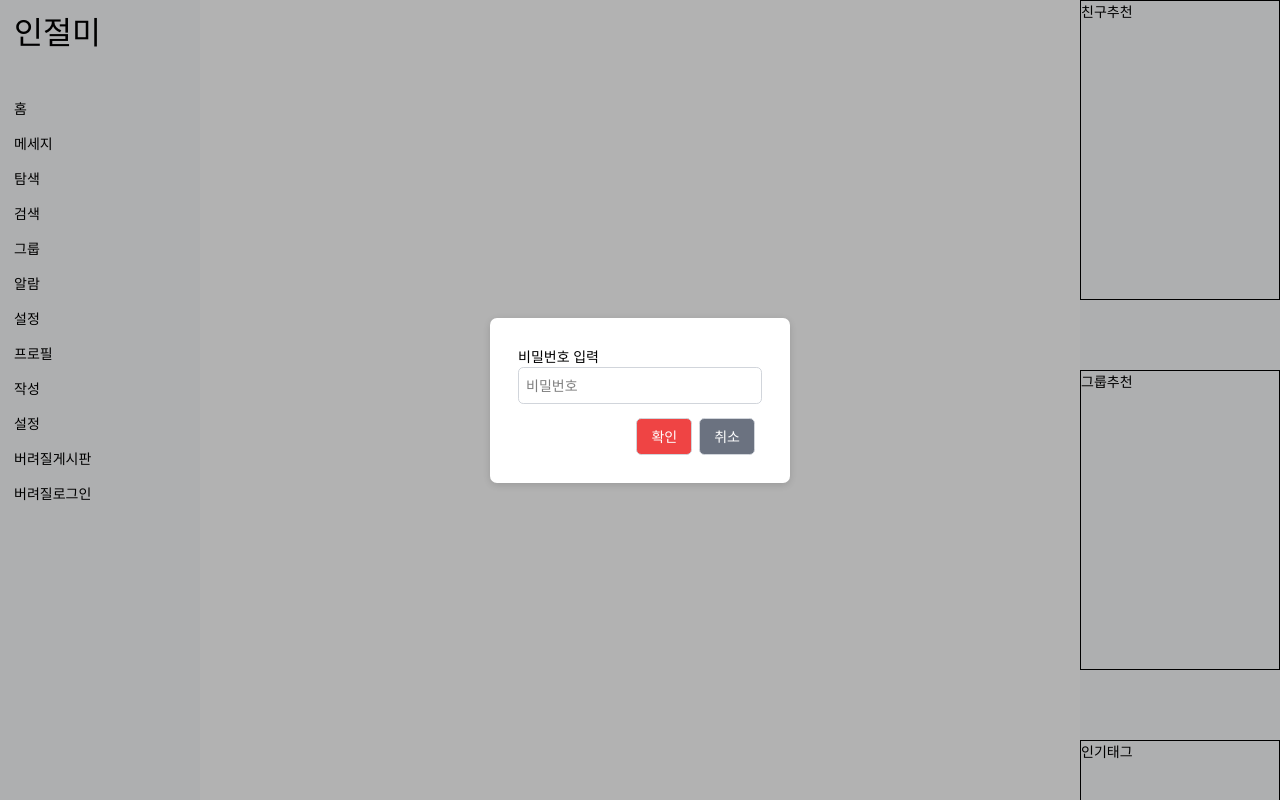
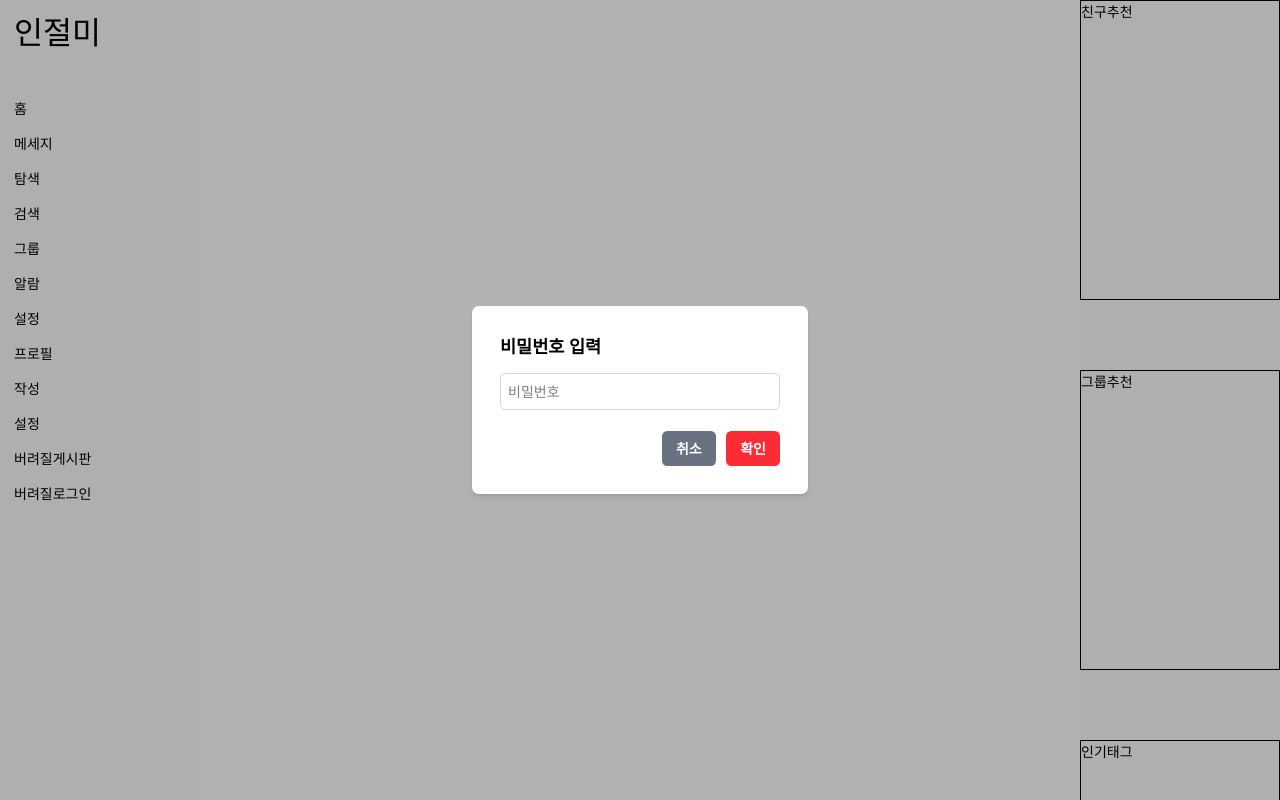
Before and after one commit to DaehyungKim/Injeolmi, a Next.js app in the folder front/: page /guest-board/update/1 in a window 1280 px wide. Shown: the top 800 px of the page. Built offline with nearby package versions, Linux system fonts and the light colour scheme; no server answers.

Commit message:
콘솔 경고 수정

```diff
--- a/front/src/app/guest-board/update/[id]/page.tsx
+++ b/front/src/app/guest-board/update/[id]/page.tsx
@@ -9,13 +9,17 @@ import {
   BoardForm,
   type iUpdate
 } from '@/features/guest-board';
+import { use } from 'react';
 
 
-const GuestBoardUpdatePage = ({ params }: { params: { id: string } }) => {
+
+const GuestBoardUpdatePage = ({ params }: { params: Promise<{ id:string }> }) => {
+  const { id } = use(params);
   const [boardItem, setBoardItem] = useState<iUpdate | null>(null);
   const [password, setPassword] = useState("");
   const [showModal, setShowModal] = useState(true);
   const router = useRouter();
+
 
   const loadPost = async () => {
     if (!password) {
@@ -23,7 +27,7 @@ const GuestBoardUpdatePage = ({ params }: { params: { id: string } }) => {
       return;
     }
     try {
-      const response = await getPostForUpdate(Number(params.id), password);
+      const response = await getPostForUpdate(Number(id), password);
       setBoardItem({ ...response, preImages: response.preImages || [] });
       setShowModal(false);
     } catch (error) {
@@ -50,7 +54,7 @@ const GuestBoardUpdatePage = ({ params }: { params: { id: string } }) => {
         password={password}
         setPassword={setPassword}
         onConfirm={loadPost}
-        onCancel={() => router.push(`/guest-board/read/${params.id}`)}
+        onCancel={() => router.push(`/guest-board/read/${id}`)}
       />
     );
   }
--- a/front/src/components/ui/Modal.module.css
+++ /dev/null
@@ -1,55 +0,0 @@
-/* 모달 */
-.modal-backdrop {
-    position: fixed;
-    top: 0;
-    left: 0;
-    width: 100vw;
-    height: 100vh;
-    background: rgba(0, 0, 0, 0.3);
-    display: flex;
-    align-items: center;
-    justify-content: center;
-    z-index: 1000;
-}
-
-.modal-box {
-    background: #fff;
-    padding: 2rem;
-    border-radius: 0.5rem;
-    box-shadow: 0 2px 8px rgba(0, 0, 0, 0.15);
-    min-width: 300px;
-}
-
-.modal-input {
-    border: 1px solid #d1d5db;
-    padding: 0.5rem;
-    width: 100%;
-    margin-bottom: 1rem;
-    border-radius: 0.375rem;
-}
-
-.modal-actions {
-    display: flex;
-    justify-content: flex-end;
-}
-
-.btn {
-    border: 1px solid #d1d5db;
-    padding: 0.5rem 1rem;
-    font-size: 1rem;
-    border-radius: 0.375rem;
-    cursor: pointer;
-    margin-right: 0.5rem;
-    text-decoration: none;
-}
-
-.btn-modal-confirm {
-    background: #ef4444;
-    color: #fff;
-    margin-right: 0.5rem;
-}
-
-.btn-modal-cancel {
-    background: #6b7280;
-    color: #fff;
-}
--- a/front/src/components/ui/Modal.tsx
+++ b/front/src/components/ui/Modal.tsx
@@ -1,5 +1,6 @@
+// components/Modal.tsx (파일 경로 예시)
+
 import React from "react";
-import styles from "./Modal.module.css";
 
 interface ModalProps {
     password: string;
@@ -10,28 +11,37 @@ interface ModalProps {
 
 const Modal: React.FC<ModalProps> = ({ password, setPassword, onConfirm, onCancel }) => {
     return (
-        <div className={styles['modal-backdrop']}>
-            <div className={styles['modal-box']}>
-                <h2>비밀번호 입력</h2>
+
+        <div className="fixed inset-0 flex items-center justify-center bg-black/30 z-50">
+
+            <div className="bg-white p-8 rounded-lg shadow-md min-w-[300px] w-full max-w-sm">
+
+                <h2 className="text-xl font-bold mb-4">비밀번호 입력</h2>
+
+
                 <input
                     type="password"
                     value={password}
                     onChange={(e) => setPassword(e.target.value)}
-                    className={styles['modal-input']}
+                    className="border border-gray-300 p-2 w-full mb-6 rounded-md focus:ring-2 focus:ring-blue-500 focus:outline-none"
                     placeholder="비밀번호"
                 />
-                <div className={styles['modal-actions']}>
+
+
+                <div className="flex justify-end space-x-3">
+
                     <button
-                        className={`${styles.btn} ${styles['btn-modal-confirm']}`}
+                        className="py-2 px-4 rounded-md text-white font-semibold bg-gray-500 hover:bg-gray-600 transition-colors"
+                        onClick={onCancel}
+                    >
+                        취소
+                    </button>
+
+                    <button
+                        className="py-2 px-4 rounded-md text-white font-semibold bg-red-500 hover:bg-red-600 transition-colors"
                         onClick={onConfirm}
                     >
                         확인
-                    </button>
-                    <button
-                        className={`${styles.btn} ${styles['btn-modal-cancel']}`}
-                        onClick={onCancel}
-                    >
-                        취소
                     </button>
                 </div>
             </div>
--- a/front/src/features/guest-board/components/BoardActions.tsx
+++ b/front/src/features/guest-board/components/BoardActions.tsx
@@ -4,7 +4,7 @@ import Link from 'next/link';
 import styles from './BoardDetail.module.css';
 
 
-export const BoardActions = ({ onUpdate, onDelete, currentPage }: { onUpdate: () => void; onDelete: () => void; currentPage: string }) => {
+export const BoardActions = ({ id, onDelete, currentPage }: { id: Number; onDelete: () => void; currentPage: string }) => {
     const baseButtonStyles = "px-4 py-2 font-semibold text-white rounded-md transition-colors focus:outline-none ";
 
     return (
@@ -15,12 +15,13 @@ export const BoardActions = ({ onUpdate, onDelete, currentPage }: { onUpdate: ()
             >
                 목록
             </Link>
-            <button
-                onClick={onUpdate}
+            <Link
+                href={`/guest-board/update/${id}`}
+                scroll={false}
                 className={`${baseButtonStyles} bg-green-500 hover:bg-green-600 focus:ring-green-500`}
             >
                 수정
-            </button>
+            </Link>
             <button
                 onClick={onDelete}
                 className={`${baseButtonStyles} bg-red-500 hover:bg-red-600 focus:ring-red-500`}
--- a/front/src/features/guest-board/components/BoardDetail.tsx
+++ b/front/src/features/guest-board/components/BoardDetail.tsx
@@ -24,6 +24,8 @@ export const BoardDetail = ({ initialDetail }: { initialDetail: iBoardItem }) =>
     const searchParams = useSearchParams();
     const currentPage = searchParams.get('page') || "1";
 
+
+
     return (
         <div className="w-full max-w-[774px] mx-auto mt-12 p-4 border border-gray-200 rounded-md sm:p-6">
             <div>
@@ -38,7 +40,7 @@ export const BoardDetail = ({ initialDetail }: { initialDetail: iBoardItem }) =>
                 <BoardContent content={initialDetail.content} />
             </div>
 
-            <BoardActions onUpdate={handleUpdate} onDelete={openDeleteModal} currentPage={currentPage}/>
+            <BoardActions id={Number(initialDetail.id)} onDelete={openDeleteModal} currentPage={currentPage}/>
 
             {showDeleteModal && (
                 <Modal
--- a/front/src/features/guest-board/components/BoardForm.tsx
+++ b/front/src/features/guest-board/components/BoardForm.tsx
@@ -19,6 +19,7 @@ export const BoardForm = (props: GuestBoardFormProps) => {
   const [form, setForm] = useState<iCreate | iUpdate>(
     props.mode === 'update' ? props.initialData : { title: '', author: '', password: '', content: '', preImages: [] }
   );
+
 
   const editor = useEditor({
     extensions: [StarterKit, ResizableImage.configure({ defaultWidth: 200, defaultHeight: 200, maxWidth: 730 }), Video],
--- a/front/src/features/guest-board/hooks/useBoardDetail.ts
+++ b/front/src/features/guest-board/hooks/useBoardDetail.ts
@@ -9,6 +9,9 @@ export const useBoardDetail = (detail: iBoardItem) => {
     const router = useRouter();
     const [showDeleteModal, setShowDeleteModal] = useState(false);
     const [password, setPassword] = useState('');
+
+
+
 
     const handleUpdate = () => {
         router.push(`/guest-board/update/${detail.id}`);
```
